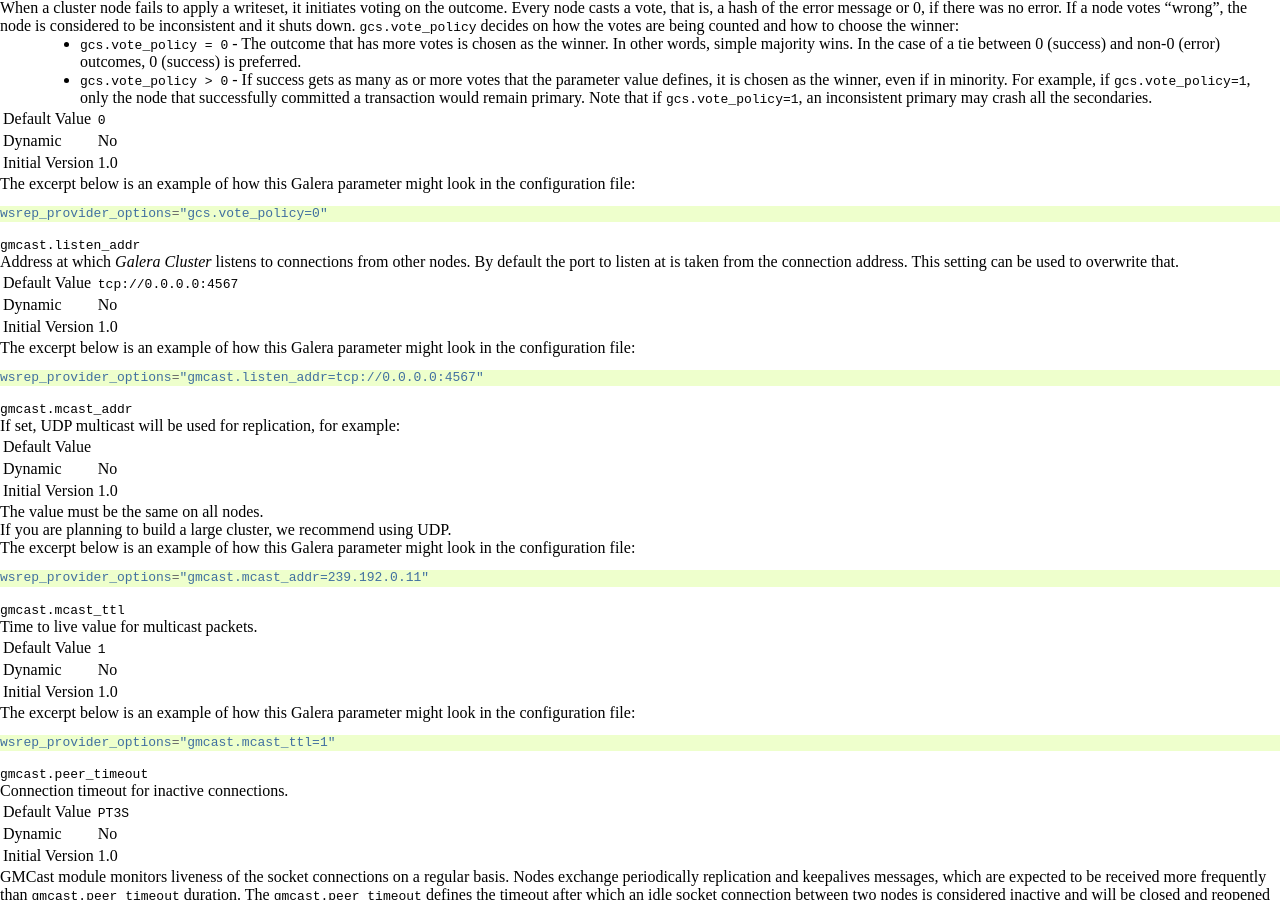
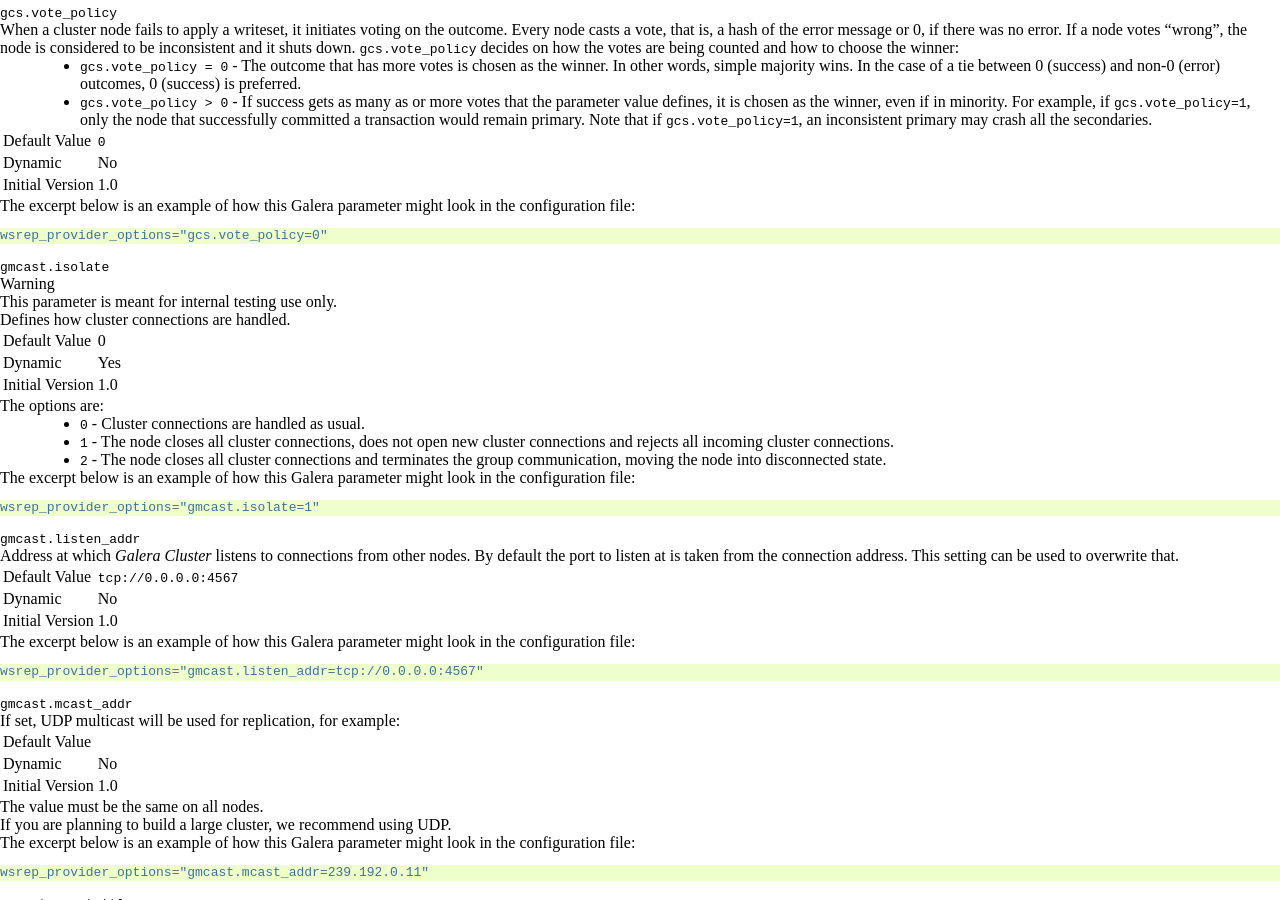
Before and after one commit to codership/documentation, a Sphinx documentation site: the page built from galeracluster/source/documentation/galera-parameters.rst, in a window 1280 px wide and 900 px high, scrolled down 11246 px. Built offline with Sphinx 7.4.7, drawn with Linux system fonts in a browser that asks for light colours; comment, search, counter and statistics services are not loaded; some of the changed text lies outside the part shown.

Commit message:
Issue #518 gmcast.isolate added

```diff
--- a/galeracluster/source/documentation/galera-parameters.rst
+++ b/galeracluster/source/documentation/galera-parameters.rst
@@ -141,6 +141,7 @@ Below is a list of all of the Galera parameters. Each is also a link to further
    ":ref:`gcs.recv_q_soft_limit <gcs.recv_q_soft_limit>`", "``0.25``", "  No", "", "1.0", ""
    ":ref:`gcs.sync_donor <gcs.sync_donor>`", "``NO``", "  No", "", "1.0", ""
    ":ref:`gcs.vote_policy <gcs.vote_policy>`", "``0``", "  No", "", "1.0", ""
+   ":ref:`gmcast.isolate <gmcast.isolate>`", "``0``", "  Yes", "Yes", "", ""
    ":ref:`gmcast.listen_addr <gmcast.listen_addr>`", "``tcp://0.0.0.0:4567``", "  No", "", "1.0", ""
    ":ref:`gmcast.mcast_addr <gmcast.mcast_addr>`", "", "  No", "", "1.0", ""
    ":ref:`gmcast.mcast_ttl <gmcast.mcast_ttl>`", "``1``", "  No", "", "1.0", ""
@@ -1320,6 +1321,37 @@ The excerpt below is an example of how this Galera parameter might look in the c
    wsrep_provider_options="gcs.vote_policy=0"
 
 
+.. _`gmcast.isolate`:
+.. rst-class:: section-heading
+.. rubric:: ``gmcast.isolate``
+
+.. index::
+   pair: wsrep Provider Options; gmcast.isolate
+
+.. warning:: This parameter is meant for internal testing use only.
+
+Defines how cluster connections are handled.
+
+.. csv-table::
+   :class: doc-options
+
+   "Default Value", "0"
+   "Dynamic", "Yes"
+   "Initial Version", "1.0"
+
+The options are:
+
+- ``0`` - Cluster connections are handled as usual.
+- ``1`` - The node closes all cluster connections, does not open new cluster connections and rejects all incoming cluster connections.
+- ``2`` - The node closes all cluster connections and terminates the group communication, moving the node into disconnected state.
+
+The excerpt below is an example of how this Galera parameter might look in the configuration file:
+
+.. code-block:: ini
+
+    wsrep_provider_options="gmcast.isolate=1"
+
+
 .. _`gmcast.listen_addr`:
 .. rst-class:: section-heading
 .. rubric:: ``gmcast.listen_addr``
```
